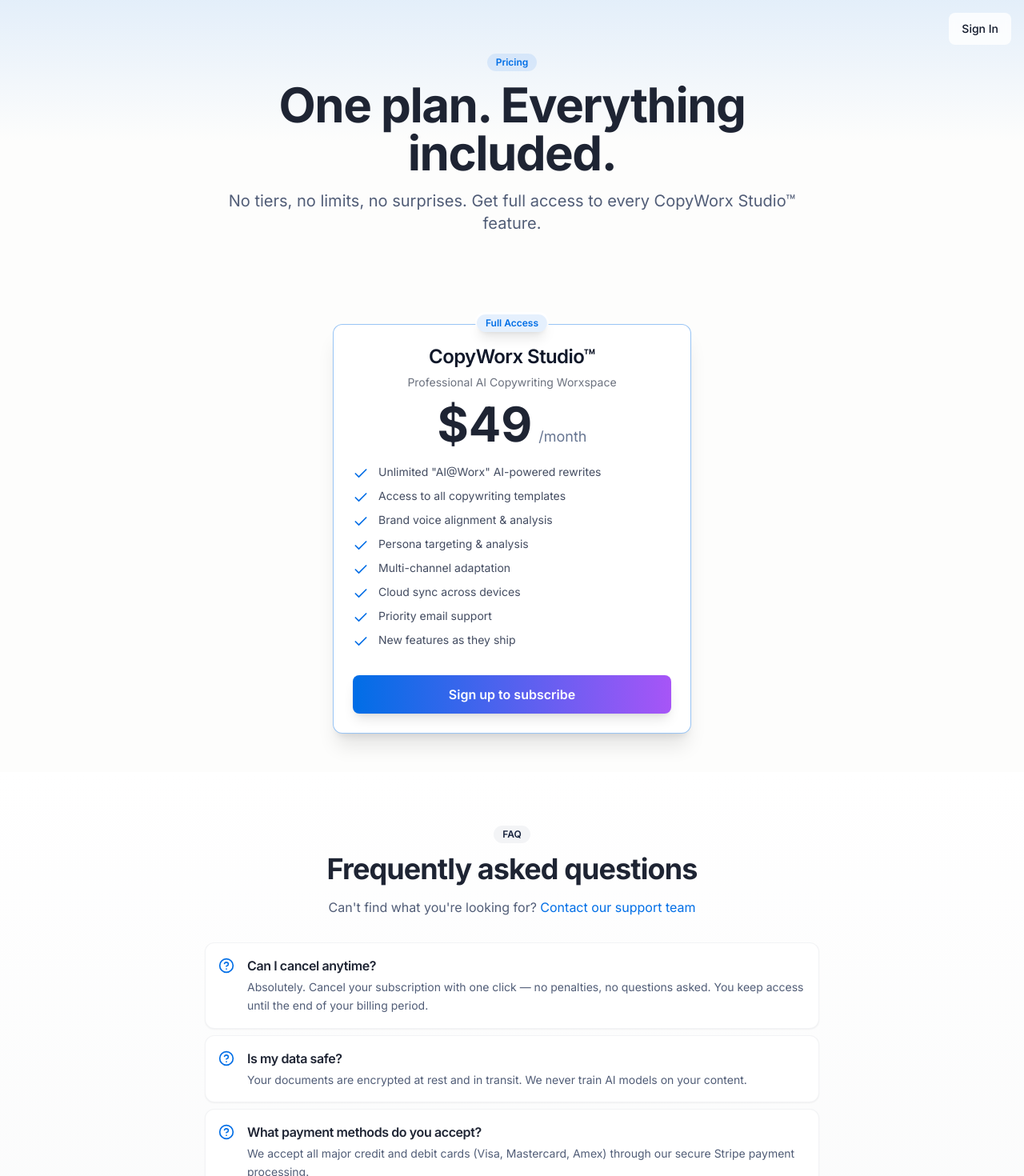
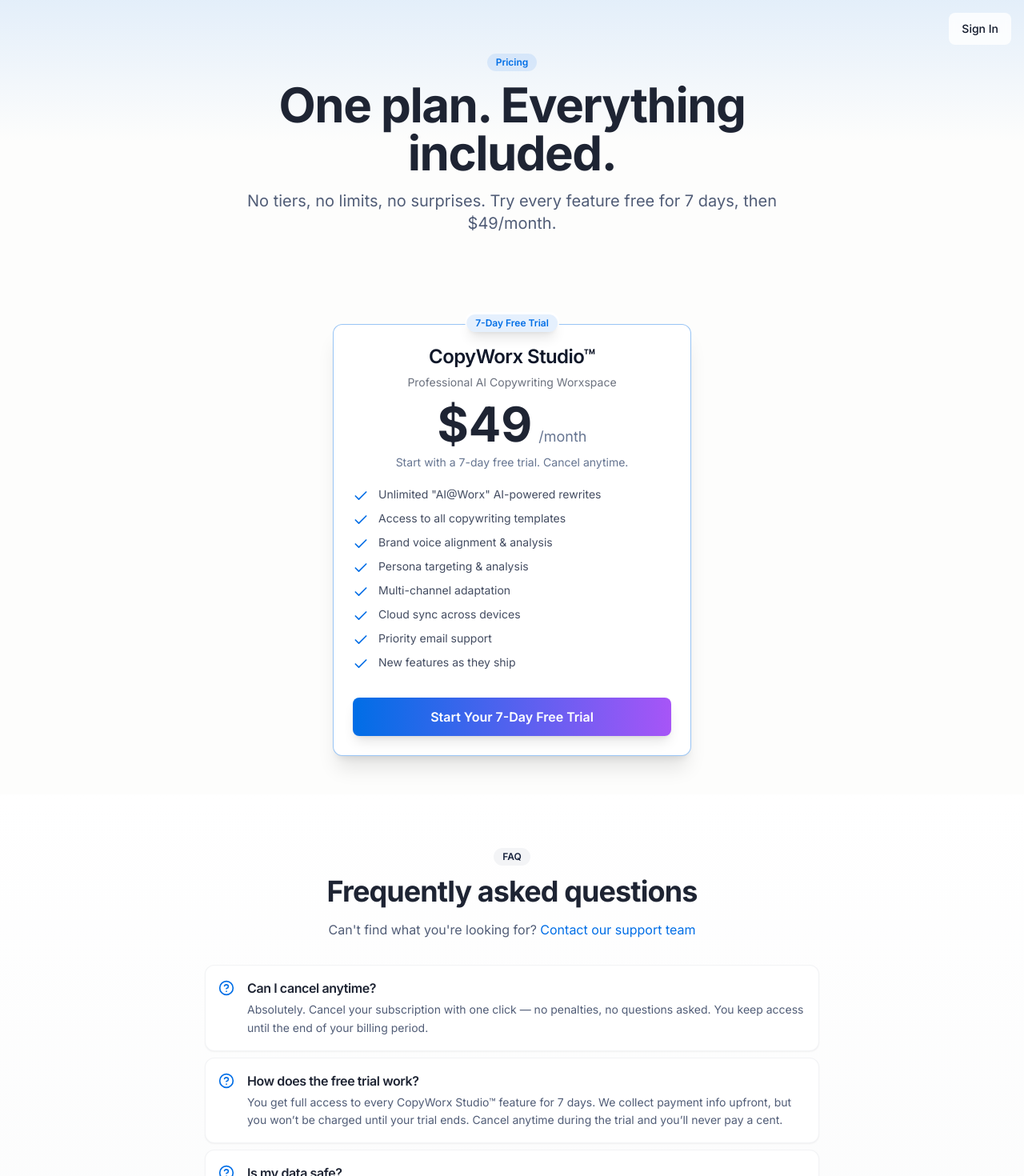
Before and after one commit to MichaelFriend55/copyworx, a Next.js app: page /pricing in a window 1280 px wide. Shown: the top 1470 px of the page at 80% size. Built offline with nearby package versions, Linux system fonts and the light colour scheme; no server answers.

Commit message:
feat: update pricing page and CTA for 7-day free trial

```diff
--- a/app/(marketing)/pricing/page.tsx
+++ b/app/(marketing)/pricing/page.tsx
@@ -36,6 +36,11 @@
       'Absolutely. Cancel your subscription with one click — no penalties, no questions asked. You keep access until the end of your billing period.',
   },
   {
+    question: 'How does the free trial work?',
+    answer:
+      'You get full access to every CopyWorx Studio\u2122 feature for 7 days. We collect payment info upfront, but you won\u2019t be charged until your trial ends. Cancel anytime during the trial and you\u2019ll never pay a cent.',
+  },
+  {
     question: 'Is my data safe?',
     answer:
       'Your documents are encrypted at rest and in transit. We never train AI models on your content.',
@@ -68,7 +73,7 @@
               One plan. Everything included.
             </h1>
             <p className="text-lg md:text-xl text-ink-600 leading-relaxed">
-              No tiers, no limits, no surprises. Get full access to every CopyWorx Studio™ feature.
+              No tiers, no limits, no surprises. Try every feature free for 7 days, then $49/month.
             </p>
           </div>
         </div>
@@ -81,7 +86,7 @@
             <Card className="relative border-[#006EE6]/40 shadow-xl">
               <div className="absolute -top-4 left-1/2 -translate-x-1/2 bg-white rounded-full px-0.5">
                 <Badge variant="brand" className="shadow-lg">
-                  Full Access
+                  7-Day Free Trial
                 </Badge>
               </div>
 
@@ -101,6 +106,9 @@
                     $49
                   </span>
                   <span className="text-ink-500 ml-2 text-lg">/month</span>
+                  <p className="text-sm text-ink-500 mt-2">
+                    Start with a 7-day free trial. Cancel anytime.
+                  </p>
                 </div>
 
                 {/* Features */}
--- a/app/(marketing)/pricing/subscribe-button.tsx
+++ b/app/(marketing)/pricing/subscribe-button.tsx
@@ -80,9 +80,9 @@
           Redirecting to checkout…
         </>
       ) : isSignedIn ? (
-        'Subscribe — $49/month'
+        'Start Your 7-Day Free Trial'
       ) : (
-        'Sign up to subscribe'
+        'Start Your 7-Day Free Trial'
       )}
     </button>
   );
```
